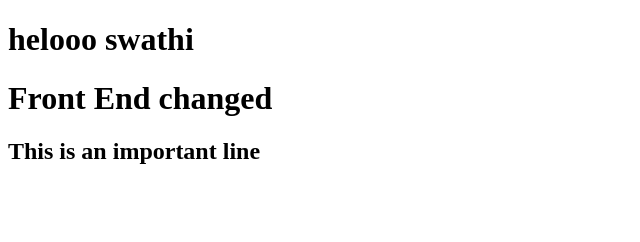
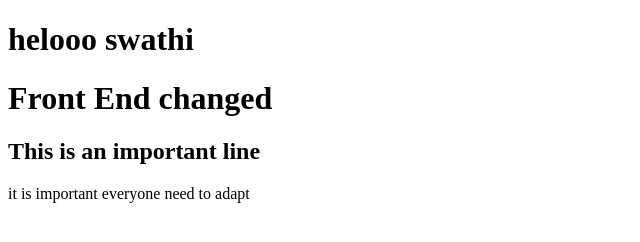
Before and after one commit to SwathiSwaminathan04/dst, a plain HTML site: page index.html in a window 1280 px wide. Shown: the whole page, without its empty margins (0-640 px from the left). Drawn offline with Linux system fonts and the light colour scheme.

Commit message:
Update index.html

```diff
--- a/index.html
+++ b/index.html
@@ -9,5 +9,6 @@
     <h1>helooo swathi</h1>
     <h1>Front End changed</h1>
     <h2>This is an important line</h2>
+    it is important everyone need to adapt
 </body>
 </html>
```
